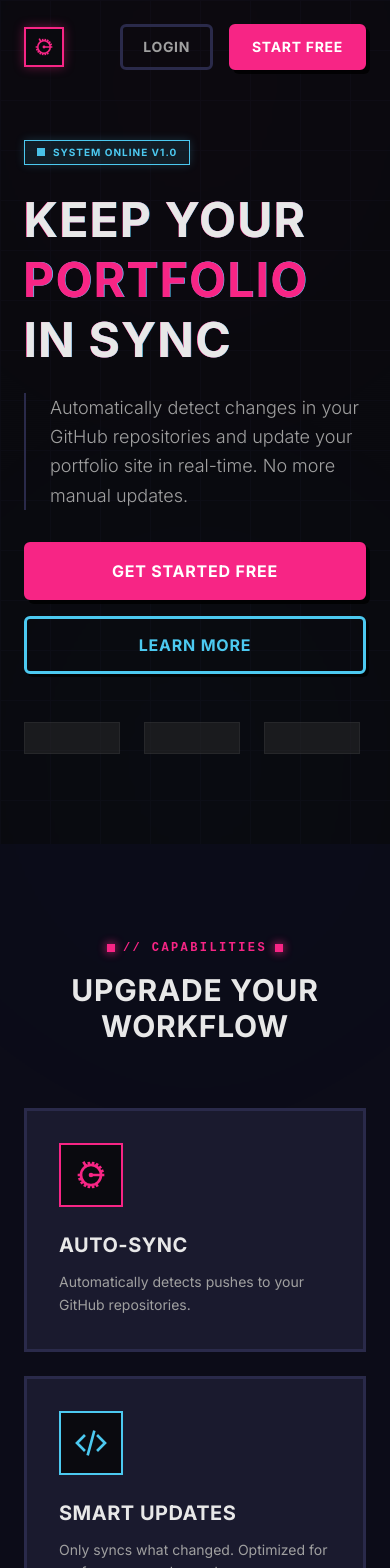
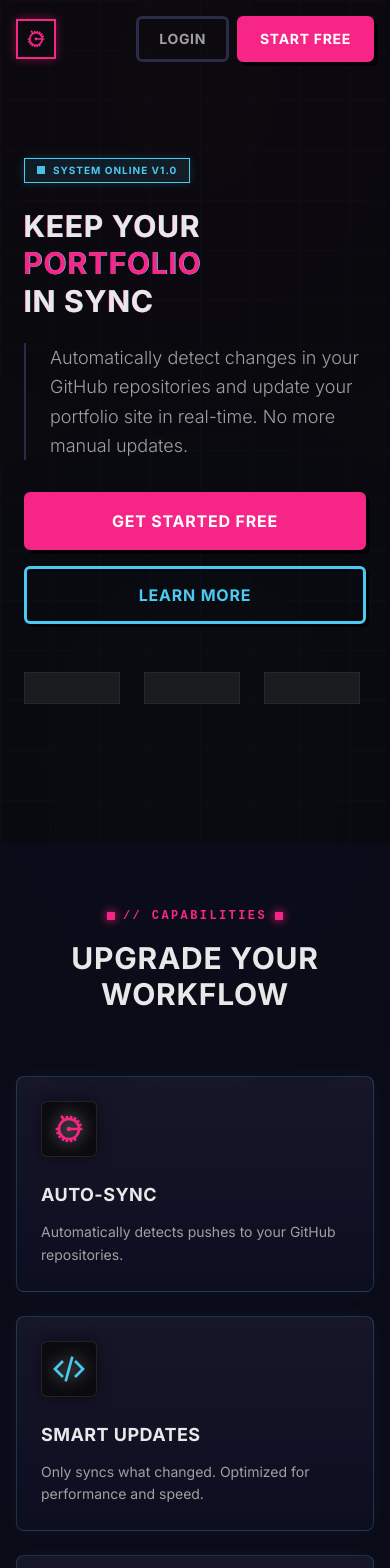
Before and after one commit to bylukeO/portfoliosyncfrontend, a React (Vite) app in the folder client/: page /landing in a window 390 px wide. Shown: the top 1568 px of the page. Built offline with nearby package versions, Linux system fonts and the light colour scheme.

Commit message:
feat(landing): polish mobile responsiveness and styling

```diff
--- a/client/src/pages/Landing.jsx
+++ b/client/src/pages/Landing.jsx
@@ -75,8 +75,8 @@ export default function Landing() {
             </div>
 
             {/* Navigation */}
-            <nav className="absolute top-0 left-0 right-0 z-50 px-6 py-6 flex items-center justify-between max-w-7xl mx-auto">
-                <div className="flex items-center gap-3">
+            <nav className="absolute top-0 left-0 right-0 z-50 px-4 md:px-6 py-4 md:py-6 flex items-center justify-between max-w-7xl mx-auto">
+                <div className="flex items-center gap-2 md:gap-3">
                     <div className="w-10 h-10 border-2 border-[#f72585] bg-[#0a0a0f] flex items-center justify-center shadow-[0_0_10px_rgba(247,37,133,0.4)]">
                         <span className="text-[#f72585]">
                             <SyncIcon className="w-5 h-5" />
@@ -86,9 +86,9 @@ export default function Landing() {
                         PORTFOLIO<span className="text-[#f72585]">SYNC</span>
                     </span>
                 </div>
-                <div className="flex items-center gap-4">
+                <div className="flex items-center gap-2 md:gap-4">
                     <Link to="/login">
-                        <Button variant="ghost" className="hidden sm:inline-flex">LOGIN</Button>
+                        <Button variant="ghost" className="inline-flex">LOGIN</Button>
                     </Link>
                     <Link to="/register">
                         <Button variant="primary" glow>START FREE</Button>
@@ -97,7 +97,7 @@ export default function Landing() {
             </nav>
 
             {/* Hero Section */}
-            <section className="relative pt-32 pb-20 px-6 z-10 min-h-screen flex flex-col justify-center">
+            <section className="relative pt-24 md:pt-32 pb-20 px-6 z-10 min-h-screen flex flex-col justify-center">
                 <div className="max-w-7xl mx-auto w-full grid lg:grid-cols-2 gap-12 items-center">
                     <div>
                         <div className="inline-flex items-center gap-2 mb-6 px-3 py-1 bg-[rgba(76,201,240,0.1)] border border-[#4cc9f0] text-[#4cc9f0] text-[10px] font-bold uppercase tracking-widest shadow-[0_0_10px_rgba(76,201,240,0.2)]">
@@ -105,7 +105,7 @@ export default function Landing() {
                             <span>System Online v1.0</span>
                         </div>
 
-                        <h1 className="text-5xl md:text-7xl font-bold mb-6 leading-tight text-[#e8e8e8] uppercase tracking-wide glitch-text">
+                        <h1 className="text-3xl sm:text-5xl md:text-7xl font-bold mb-6 leading-tight text-[#e8e8e8] uppercase tracking-wide glitch-text">
                             Keep Your <br />
                             <span className="text-transparent bg-clip-text bg-gradient-to-r from-[#f72585] via-[#b537f2] to-[#4cc9f0]">
                                 Portfolio
@@ -181,7 +181,7 @@ export default function Landing() {
             </section>
 
             {/* Features Section */}
-            <section id="features" className="py-24 px-6 relative z-10 bg-[#0f0f23]/50">
+            <section id="features" className="py-16 md:py-24 px-4 md:px-6 relative z-10 bg-[#0f0f23]/50">
                 <div className="max-w-7xl mx-auto">
                     <SectionHeader
                         title="CAPABILITIES"
@@ -218,7 +218,7 @@ export default function Landing() {
             </section>
 
             {/* How It Works Section */}
-            <section className="py-24 px-6 relative z-10">
+            <section className="py-16 md:py-24 px-4 md:px-6 relative z-10">
                 <div className="max-w-7xl mx-auto">
                     <SectionHeader
                         title="PROTOCOL"
@@ -251,9 +251,9 @@ export default function Landing() {
             </section>
 
             {/* CTA Section */}
-            <section className="py-32 px-6 relative z-10">
+            <section className="py-20 md:py-32 px-4 md:px-6 relative z-10">
                 <div className="max-w-4xl mx-auto text-center">
-                    <div className="relative bg-[#1a1a2e] border-4 border-[#f72585] p-12 shadow-[0_0_50px_rgba(247,37,133,0.2)] overflow-hidden group hover:shadow-[0_0_80px_rgba(247,37,133,0.4)] transition-all duration-500">
+                    <div className="relative gradient-border-mask md:bg-[#1a1a2e] md:border-4 md:border-[#f72585] p-8 md:p-12 shadow-[0_0_30px_rgba(247,37,133,0.15)] md:shadow-[0_0_50px_rgba(247,37,133,0.2)] overflow-hidden group hover:shadow-[0_0_50px_rgba(247,37,133,0.3)] md:hover:shadow-[0_0_80px_rgba(247,37,133,0.4)] transition-all duration-500 rounded-2xl md:rounded-none">
                         {/* Background gradient */}
                         <div className="absolute inset-0 bg-[linear-gradient(45deg,transparent,rgba(247,37,133,0.05),transparent)] opacity-0 group-hover:opacity-100 transition-opacity duration-700 transform translate-x-[-100%] group-hover:translate-x-[100%]" />
 
@@ -301,16 +301,16 @@ export default function Landing() {
 // Sub-components
 function FeatureCard({ icon, title, description, color }) {
     return (
-        <div className="bg-[#1a1a2e] border-3 border-[#2a2a4a] p-8 hover:border-[#e8e8e8] transition-all duration-300 group hover:-translate-y-2 hover:shadow-[8px_8px_0_rgba(0,0,0,0.5)]">
+        <div className="card-sleek md:card-retro p-6 md:p-8 group hover:-translate-y-2">
             <div
-                className="w-16 h-16 flex items-center justify-center mb-6 bg-[#0a0a0f] border-2 transition-colors duration-300"
-                style={{ borderColor: color }}
+                className="w-14 h-14 md:w-16 md:h-16 flex items-center justify-center mb-6 bg-[#0a0a0f] rounded-lg md:rounded-none border border-[#2a2a4a] md:border-2 transition-all duration-300 shadow-[0_0_15px_rgba(0,0,0,0.5)] group-hover:shadow-[0_0_20px_rgba(0,0,0,0.6)]"
+                style={{ borderColor: 'rgba(255,255,255,0.1)' }}
             >
-                <div className="text-white group-hover:scale-110 transition-transform duration-300" style={{ color }}>
+                <div className="text-white group-hover:scale-110 transition-transform duration-300 drop-shadow-[0_0_8px_rgba(255,255,255,0.5)]" style={{ color }}>
                     {icon}
                 </div>
             </div>
-            <h3 className="text-xl font-bold text-[#e8e8e8] uppercase mb-3 tracking-wide">{title}</h3>
+            <h3 className="text-lg md:text-xl font-bold text-[#e8e8e8] uppercase mb-3 tracking-wide">{title}</h3>
             <p className="text-[#a0a0a0] leading-relaxed text-sm">{description}</p>
         </div>
     );
```
